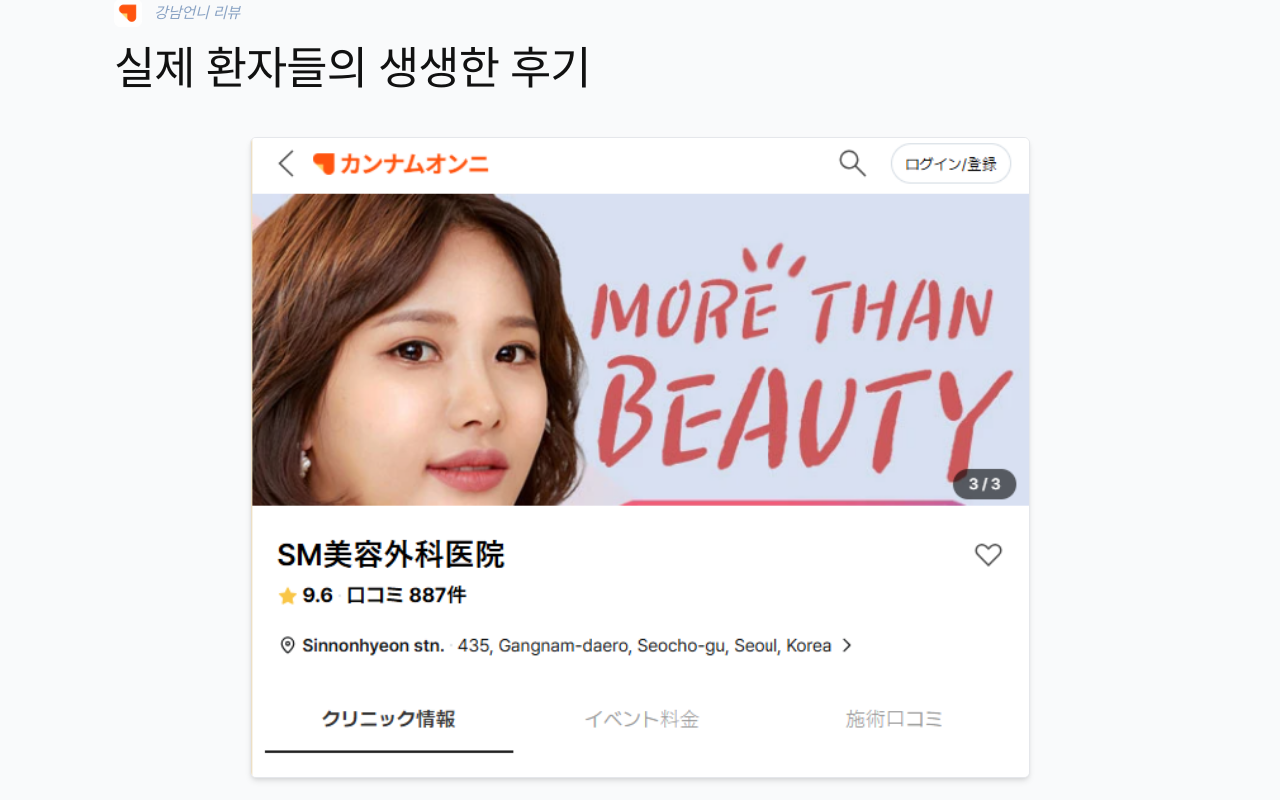
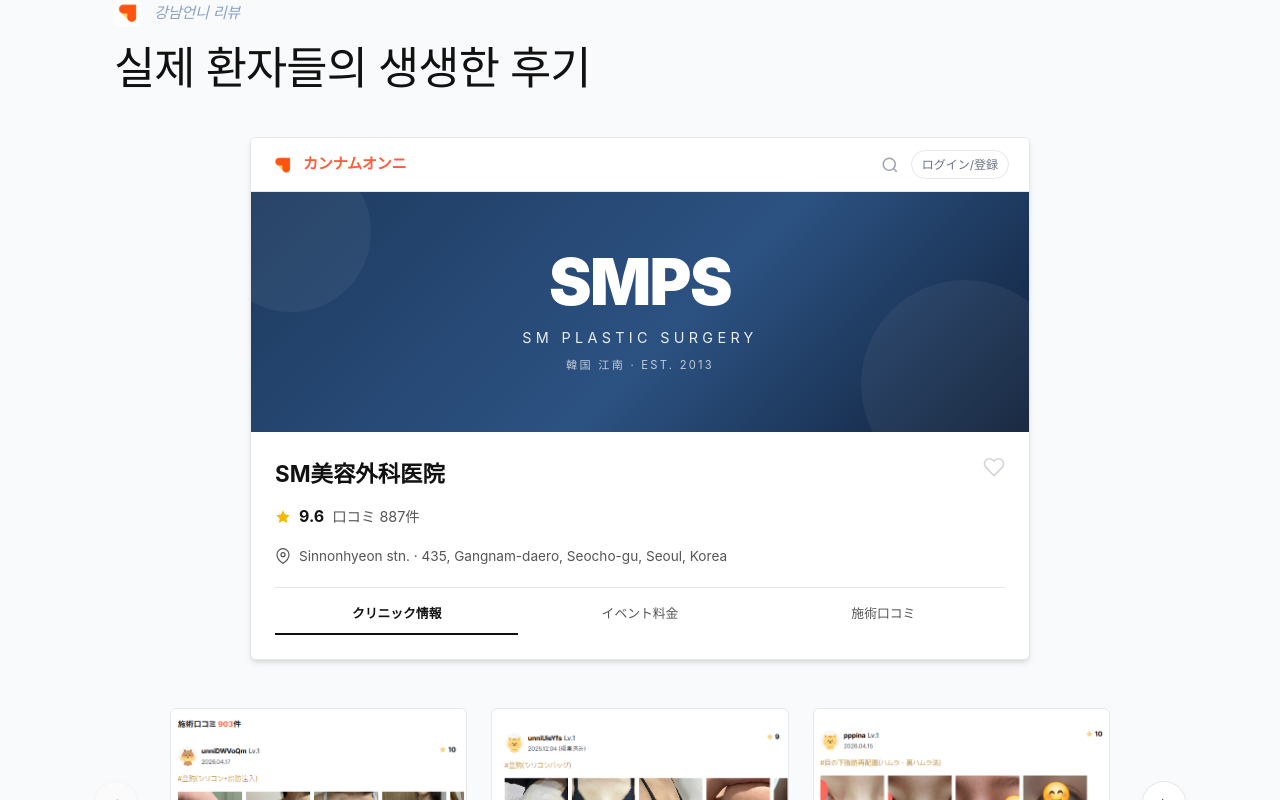
Before and after one commit to timeofpassion/sm-plastic-surgery-jp, a Next.js app: page / in a window 1280 px wide. Shown: the part 2200-3000 px from the top of the page. Built offline with nearby package versions, Linux system fonts and the light colour scheme; a web font is replaced by a local one.

Commit message:
Replace gangnam_review_01 hero with code-generated branded info card (no model photo)

```diff
--- a/components/sections/GangnamReviews.tsx
+++ b/components/sections/GangnamReviews.tsx
@@ -1,8 +1,6 @@
 "use client";
 
 import { useEffect, useState } from "react";
-
-const HERO_IMAGE = "/gangnam_review_01.png";
 
 const REVIEWS = [
   "/gangnam_review_02.png",
@@ -58,18 +56,117 @@
           실제 환자들의 생생한 후기
         </h2>
 
-        {/* Hero banner */}
-        <button
-          type="button"
-          onClick={() => setLightbox(HERO_IMAGE)}
-          className="block w-full max-w-[780px] mx-auto mb-10 lg:mb-12 bg-white border border-border-default rounded-md overflow-hidden shadow-md transition-shadow hover:shadow-xl cursor-zoom-in"
-        >
-          <img
-            src={HERO_IMAGE}
-            alt="강남언니 SM美容外科医院 프로필"
-            className="w-full h-auto block"
-          />
-        </button>
+        {/* Hero card — code-generated (no model photo) */}
+        <div className="mb-10 lg:mb-12 w-full max-w-[780px] mx-auto bg-white border border-border-default rounded-md overflow-hidden shadow-md">
+          {/* Top app bar */}
+          <div className="flex items-center justify-between px-5 py-3 bg-white border-b border-border-default">
+            <div className="flex items-center gap-2">
+              <img src="/gangnam.png" alt="" className="w-6 h-6 object-contain" />
+              <span className="font-bold text-[0.95rem] text-[#ff5c3a] tracking-tight">
+                カンナムオンニ
+              </span>
+            </div>
+            <div className="flex items-center gap-3">
+              <svg
+                width="18"
+                height="18"
+                viewBox="0 0 24 24"
+                fill="none"
+                stroke="#9ca3af"
+                strokeWidth="2"
+              >
+                <circle cx="11" cy="11" r="8" />
+                <line x1="21" y1="21" x2="16.65" y2="16.65" />
+              </svg>
+              <span className="text-[0.75rem] text-gray-500 px-2.5 py-1 border border-border-default rounded-full">
+                ログイン/登録
+              </span>
+            </div>
+          </div>
+
+          {/* Blue banner with SMPS mark */}
+          <div
+            className="relative h-[200px] sm:h-[240px] flex items-center justify-center overflow-hidden"
+            style={{
+              background:
+                "linear-gradient(135deg, #1e3a5f 0%, #2c5282 55%, #0f1f38 100%)",
+            }}
+          >
+            {/* decorative circles */}
+            <div className="absolute -top-10 -left-10 w-40 h-40 rounded-full bg-white/5" />
+            <div className="absolute -bottom-14 -right-10 w-52 h-52 rounded-full bg-white/5" />
+
+            <div className="relative flex flex-col items-center text-white text-center px-4">
+              <div className="font-black text-[3rem] sm:text-[4rem] leading-none tracking-tight mb-3">
+                SMPS
+              </div>
+              <div className="text-[0.8rem] sm:text-[0.9rem] opacity-90 tracking-[0.3em] uppercase mb-2">
+                SM Plastic Surgery
+              </div>
+              <div className="text-[0.7rem] opacity-70 tracking-[0.2em]">
+                韓国 江南 · EST. 2013
+              </div>
+            </div>
+          </div>
+
+          {/* Info section */}
+          <div className="p-5 sm:p-6">
+            <div className="flex items-start justify-between mb-3">
+              <h3 className="text-[1.25rem] sm:text-[1.4rem] font-bold text-text-main">
+                SM美容外科医院
+              </h3>
+              <svg
+                width="22"
+                height="22"
+                viewBox="0 0 24 24"
+                fill="none"
+                stroke="#d1d5db"
+                strokeWidth="1.8"
+              >
+                <path d="M20.84 4.61a5.5 5.5 0 0 0-7.78 0L12 5.67l-1.06-1.06a5.5 5.5 0 0 0-7.78 7.78l1.06 1.06L12 21.23l7.78-7.78 1.06-1.06a5.5 5.5 0 0 0 0-7.78z" />
+              </svg>
+            </div>
+
+            <div className="flex items-center gap-2 mb-4">
+              <svg
+                width="16"
+                height="16"
+                viewBox="0 0 24 24"
+                fill="#f5b800"
+              >
+                <polygon points="12 2 15.09 8.26 22 9.27 17 14.14 18.18 21.02 12 17.77 5.82 21.02 7 14.14 2 9.27 8.91 8.26 12 2" />
+              </svg>
+              <span className="font-bold text-text-main text-[1rem]">9.6</span>
+              <span className="text-text-sub text-[0.9rem]">口コミ 887件</span>
+            </div>
+
+            <div className="flex items-start gap-2 text-[0.85rem] text-text-sub">
+              <svg
+                width="16"
+                height="16"
+                viewBox="0 0 24 24"
+                fill="none"
+                stroke="currentColor"
+                strokeWidth="1.8"
+                className="shrink-0 mt-0.5"
+              >
+                <path d="M21 10c0 7-9 13-9 13s-9-6-9-13a9 9 0 0 1 18 0z" />
+                <circle cx="12" cy="10" r="3" />
+              </svg>
+              <span>
+                Sinnonhyeon stn. · 435, Gangnam-daero, Seocho-gu, Seoul, Korea
+              </span>
+            </div>
+
+            <div className="mt-5 pt-4 border-t border-border-default grid grid-cols-3 text-center text-[0.8rem]">
+              <div className="pb-2 border-b-2 border-text-main font-semibold text-text-main">
+                クリニック情報
+              </div>
+              <div className="text-text-sub">イベント料金</div>
+              <div className="text-text-sub">施術口コミ</div>
+            </div>
+          </div>
+        </div>
 
         {/* Slider */}
         <div className="relative mb-10">
```
